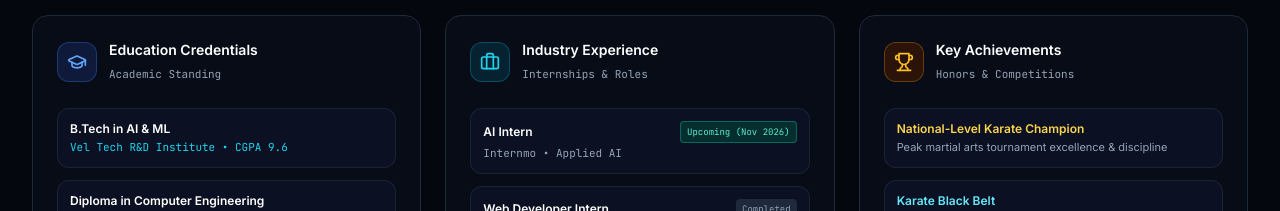
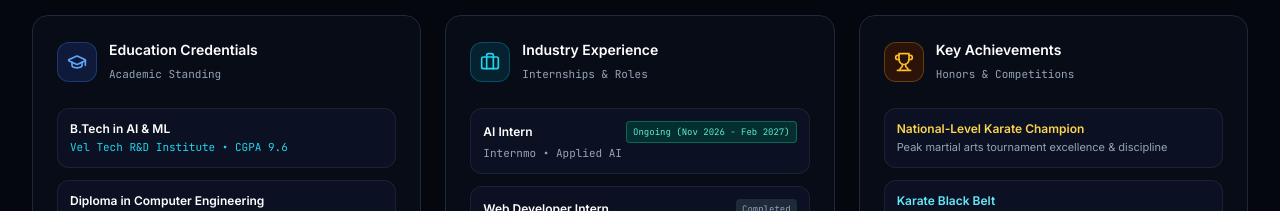
Before and after one commit to Vinesh-ash/my-portfolio, a React (Vite) app: page / in a window 1280 px wide. Shown: the part 2640-2851 px from the top of the page. Built offline with nearby package versions, Linux system fonts and the light colour scheme.

Commit message:
upcoming to ongoing in home page

```diff
--- a/src/pages/HomePage.tsx
+++ b/src/pages/HomePage.tsx
@@ -468,7 +468,7 @@ export const HomePage: React.FC = () => {
                 <div className="flex items-center justify-between">
                   <div className="font-semibold text-white">AI Intern</div>
                   <span className="text-[9px] font-mono px-1.5 py-0.5 rounded bg-teal-950 border border-teal-500/40 text-teal-300">
-                    Upcoming (Nov 2026)
+                    Ongoing (Nov 2026 - Feb 2027)
                   </span>
                 </div>
                 <div className="text-slate-400 font-mono text-[11px] mt-0.5">Internmo • Applied AI</div>
```
